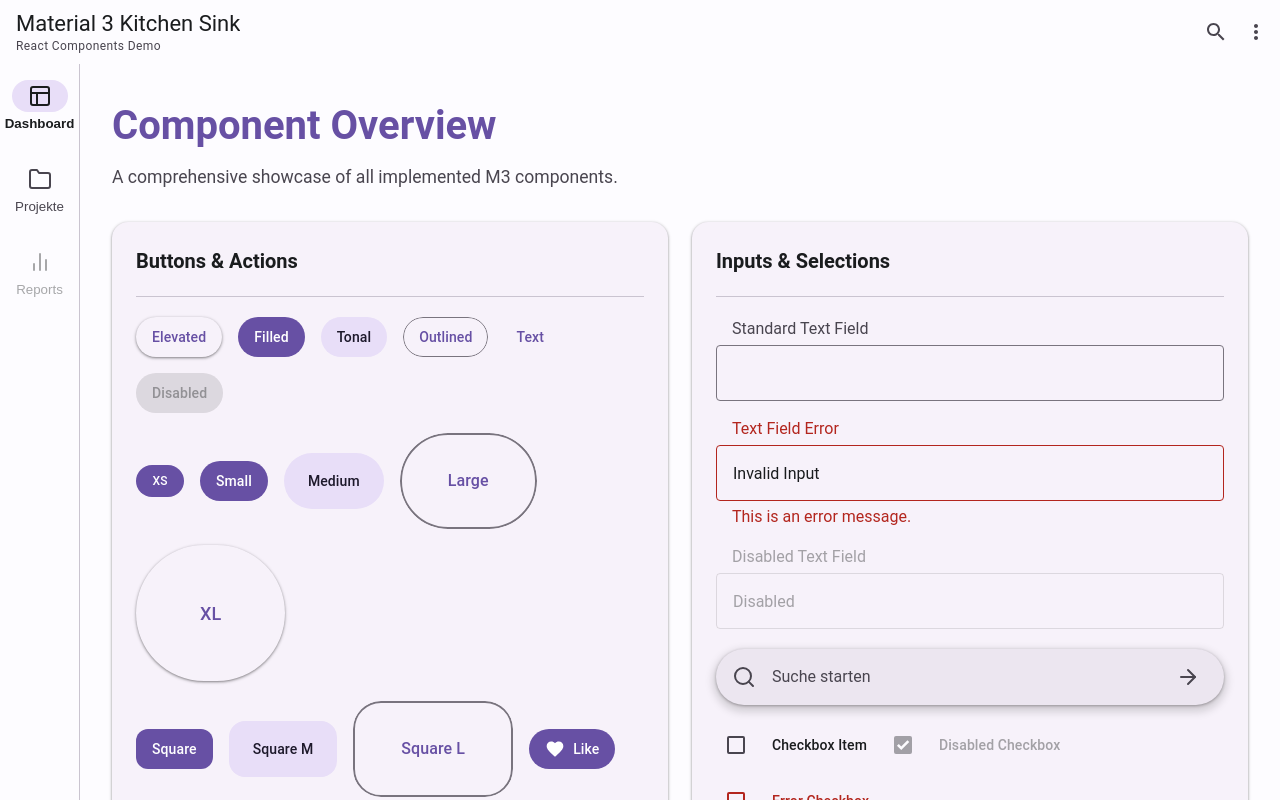
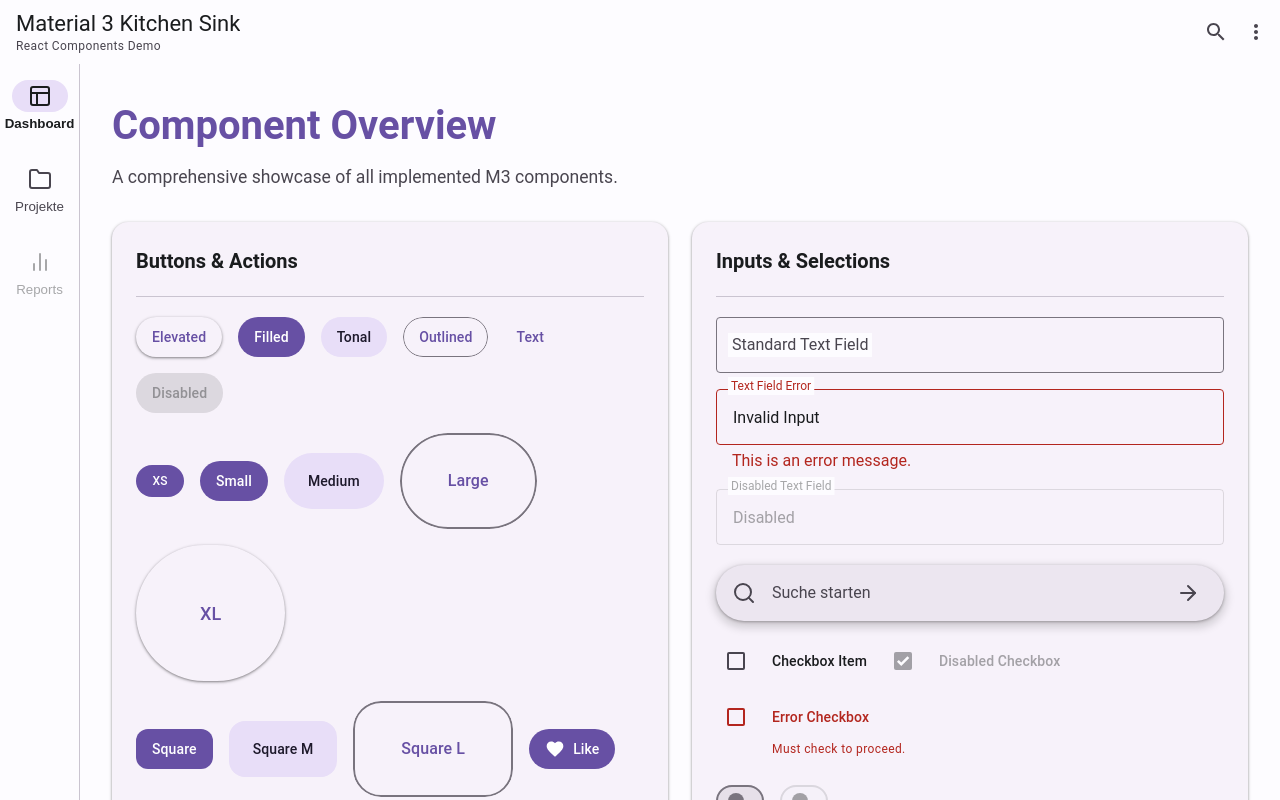
Before and after one commit to m3tw/react, a React (Vite) app in the folder react-md3/: page / in a window 1280 px wide. Built offline with nearby package versions, Linux system fonts and the light colour scheme.

Commit message:
feat: implement a floating label pattern for the TextField component, including new CSS for positioning and animation, and structural changes in the React component.

```diff
--- a/react-md3/src/components/TextField/TextField.css
+++ b/react-md3/src/components/TextField/TextField.css
@@ -1,21 +1,43 @@
 .m3-text-field {
   display: flex;
   flex-direction: column;
-  gap: 4px; /* Space between label/input and input/supporting text */
+  gap: 4px; /* Space between input and supporting text */
   width: 100%;
 }
 
-.m3-text-field__label {
-  font-family: var(--md-sys-typescale-body-small-font-family);
-  font-weight: var(--md-sys-typescale-body-small-font-weight);
-  font-size: var(--md-sys-typescale-body-small-font-size);
-  line-height: var(--md-sys-typescale-body-small-line-height);
-  letter-spacing: var(--md-sys-typescale-body-small-letter-spacing);
-  color: var(--md-sys-color-on-surface-variant);
-  margin-left: 16px; /* Align with input text */
+/* Container for input and label */
+.m3-text-field__container {
+  position: relative;
+  width: 100%;
+  height: 56px;
 }
 
-/* Outlined Text Field Style */
+/* The floating label */
+.m3-text-field__label {
+  position: absolute;
+  left: 12px; /* 16px padding - 4px background bleed */
+  top: 50%;
+  transform: translateY(-50%);
+  padding: 0 4px; /* Cut the border line visually */
+  background-color: var(--md-sys-color-surface); /* Assuming surface background to cut the outline */
+  pointer-events: none;
+
+  /* Initial state (Resting in input) uses Body Large */
+  font-family: var(--md-sys-typescale-body-large-font-family);
+  font-weight: var(--md-sys-typescale-body-large-font-weight);
+  font-size: var(--md-sys-typescale-body-large-font-size);
+  line-height: var(--md-sys-typescale-body-large-line-height);
+  letter-spacing: var(--md-sys-typescale-body-large-letter-spacing);
+  color: var(--md-sys-color-on-surface-variant);
+
+  transition: transform var(--md-sys-motion-duration-short2) var(--md-sys-motion-easing-standard),
+              font-size var(--md-sys-motion-duration-short2) var(--md-sys-motion-easing-standard),
+              line-height var(--md-sys-motion-duration-short2) var(--md-sys-motion-easing-standard),
+              color var(--md-sys-motion-duration-short2) var(--md-sys-motion-easing-standard);
+  transform-origin: left top;
+}
+
+/* Outlined Text Field Input */
 .m3-text-field__input {
   width: 100%;
   box-sizing: border-box;
@@ -25,6 +47,7 @@
   padding: 0 16px;
   background-color: transparent;
   color: var(--md-sys-color-on-surface);
+  caret-color: var(--md-sys-color-primary);
 
   font-family: var(--md-sys-typescale-body-large-font-family);
   font-weight: var(--md-sys-typescale-body-large-font-weight);
@@ -35,13 +58,26 @@
   transition: border-color var(--md-sys-motion-duration-short2) var(--md-sys-motion-easing-standard), box-shadow var(--md-sys-motion-duration-short2) var(--md-sys-motion-easing-standard);
 }
 
-.m3-text-field__input::placeholder {
-  color: var(--md-sys-color-on-surface-variant);
-  opacity: 1;
+/* Floating Label Animation */
+/* Trigger when focused or when placeholder is NOT shown (i.e. text exists or date type) */
+.m3-text-field__input:focus-visible ~ .m3-text-field__label,
+.m3-text-field__input:not(:placeholder-shown) ~ .m3-text-field__label,
+/* Always float for types that native display placeholders poorly (e.g., date, time) */
+.m3-text-field__input[type="date"] ~ .m3-text-field__label,
+.m3-text-field__input[type="time"] ~ .m3-text-field__label {
+  transform: translateY(calc(-50% - 28px)) scale(0.75); /* scale 16px to 12px (body small) */
+}
+
+.m3-text-field__input:focus-visible ~ .m3-text-field__label {
+  color: var(--md-sys-color-primary);
 }
 
 .m3-text-field__input:hover:not(:disabled) {
   border-color: var(--md-sys-color-on-surface);
+}
+
+.m3-text-field__input:hover:not(:disabled) ~ .m3-text-field__label {
+  color: inherit;
 }
 
 .m3-text-field__input:focus-visible {
@@ -51,24 +87,25 @@
 }
 
 /* Disabled */
+.m3-text-field--disabled .m3-text-field__input {
+  border-color: color-mix(in srgb, var(--md-sys-color-on-surface) 12%, transparent);
+  color: color-mix(in srgb, var(--md-sys-color-on-surface) 38%, transparent);
+  cursor: not-allowed;
+}
+
 .m3-text-field--disabled .m3-text-field__label,
 .m3-text-field--disabled .m3-text-field__supporting-text {
   color: color-mix(in srgb, var(--md-sys-color-on-surface) 38%, transparent);
 }
 
-.m3-text-field__input:disabled {
-  border-color: color-mix(in srgb, var(--md-sys-color-on-surface) 12%, transparent);
-  color: color-mix(in srgb, var(--md-sys-color-on-surface) 38%, transparent);
-  cursor: not-allowed;
+/* Error State */
+.m3-text-field--error .m3-text-field__input {
+  border-color: var(--md-sys-color-error);
+  caret-color: var(--md-sys-color-error);
 }
 
-/* Error State */
-.m3-text-field--error .m3-text-field__label {
+.m3-text-field--error .m3-text-field__input ~ .m3-text-field__label {
   color: var(--md-sys-color-error);
-}
-
-.m3-text-field--error .m3-text-field__input {
-  border-color: var(--md-sys-color-error);
 }
 
 .m3-text-field--error .m3-text-field__input:focus-visible {
@@ -77,6 +114,10 @@
 
 .m3-text-field--error .m3-text-field__input:hover:not(:disabled) {
   border-color: var(--md-sys-color-on-error-container);
+}
+
+.m3-text-field--error .m3-text-field__input:hover:not(:disabled) ~ .m3-text-field__label {
+  color: var(--md-sys-color-on-error-container);
 }
 
 /* Supporting Text */
--- a/react-md3/src/components/TextField/TextField.tsx
+++ b/react-md3/src/components/TextField/TextField.tsx
@@ -17,6 +17,7 @@ export function TextField({
   errorText,
   supportingText,
   type = 'text',
+  placeholder,
   'aria-describedby': ariaDescribedBy,
   ...props
 }: TextFieldProps) {
@@ -29,6 +30,10 @@ export function TextField({
     .filter(Boolean)
     .join(' ')
 
+  // The floating label technique relies on the :placeholder-shown CSS selector.
+  // We must ensure the input always has a placeholder value, even if it's just a space.
+  const resolvedPlaceholder = placeholder || " "
+
   return (
     <div
       className={[
@@ -39,9 +44,7 @@ export function TextField({
         .filter(Boolean)
         .join(' ')}
     >
-      <label className="m3-text-field__label" htmlFor={inputId}>
-        {label}
-      </label>
+      <div className="m3-text-field__container">
         <input
           {...props}
           aria-describedby={describedBy || undefined}
@@ -49,8 +52,13 @@ export function TextField({
           className={['m3-text-field__input', className ?? ''].filter(Boolean).join(' ')}
           disabled={disabled}
           id={inputId}
+          placeholder={resolvedPlaceholder}
           type={type}
         />
+        <label className="m3-text-field__label" htmlFor={inputId}>
+          {label}
+        </label>
+      </div>
       {message ? (
         <p
           className={['m3-text-field__supporting-text', hasError ? 'm3-text-field__supporting-text--error' : '']
```
Lines whose indentation alone changed are shown as unchanged.
